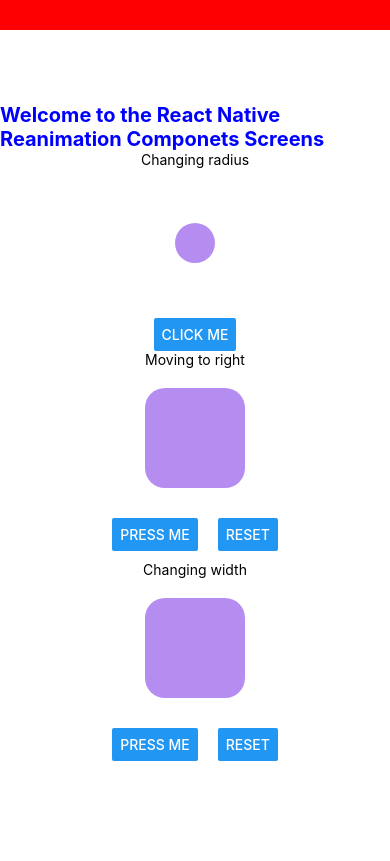
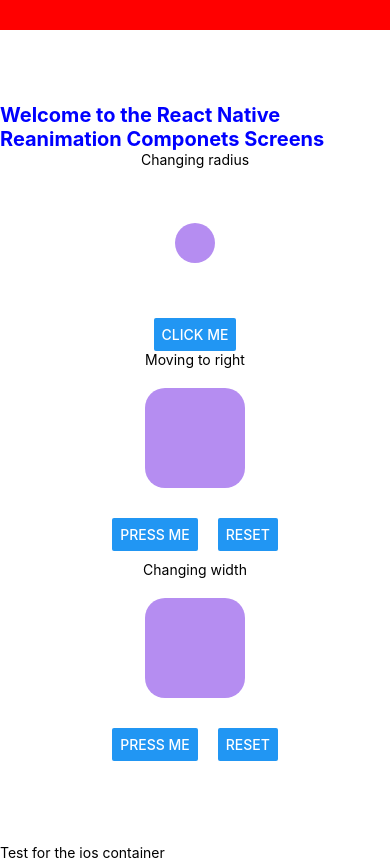
Before and after one commit to tonystark2121/ReactNative_Reanimated, a React Native app: screen / in a window 390 px wide. Built offline with nearby package versions, Linux system fonts and the light colour scheme.

Commit message:
ios setup completed

```diff
--- a/App.js
+++ b/App.js
@@ -1,4 +1,11 @@
-import {StyleSheet, Text, View, StatusBar, Button} from 'react-native';
+import {
+  StyleSheet,
+  Text,
+  View,
+  StatusBar,
+  Button,
+  Platform,
+} from 'react-native';
 import React from 'react';
 import 'react-native-gesture-handler';
 import {NavigationContainer} from '@react-navigation/native';
@@ -10,8 +17,6 @@
   withTiming,
 } from 'react-native-reanimated';
 import {Svg, Circle} from 'react-native-svg';
-
-
 
 const AnimatedCircle = Animated.createAnimatedComponent(Circle);
 
@@ -77,6 +82,14 @@
             <Button title="Reset" onPress={() => (width.value = 100)} />
           </View>
         </View>
+        <View
+          style={
+            Platform.OS === 'ios'
+              ? styles.android_continer
+              : styles.ios_container
+          }>
+          <Text>Test for the ios container</Text>
+        </View>
       </NavigationContainer>
     </>
   );
@@ -109,4 +122,12 @@
     borderRadius: 20,
     marginVertical: 20,
   },
+  ios_container: {
+    height: Platform.OS === 'ios' ? 30 : 0,
+    flex: Platform.OS === 'ios' ? 1 : 0,
+  },
+  android_continer: {
+    height: 20,
+    flex: 0,
+  },
 });
```
Also changed, not shown: 3 other files (tests, documents, lock files or other folders).
